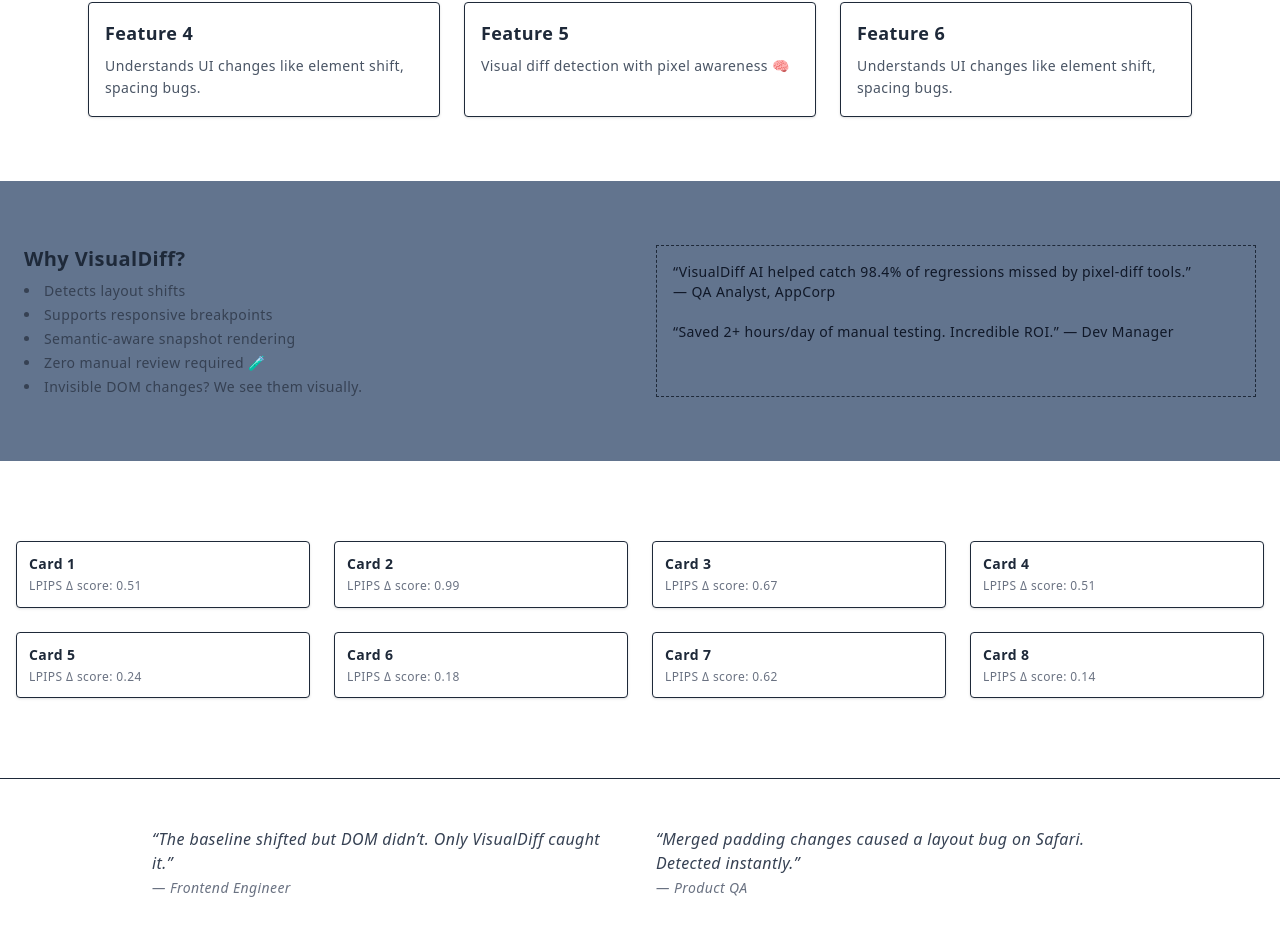
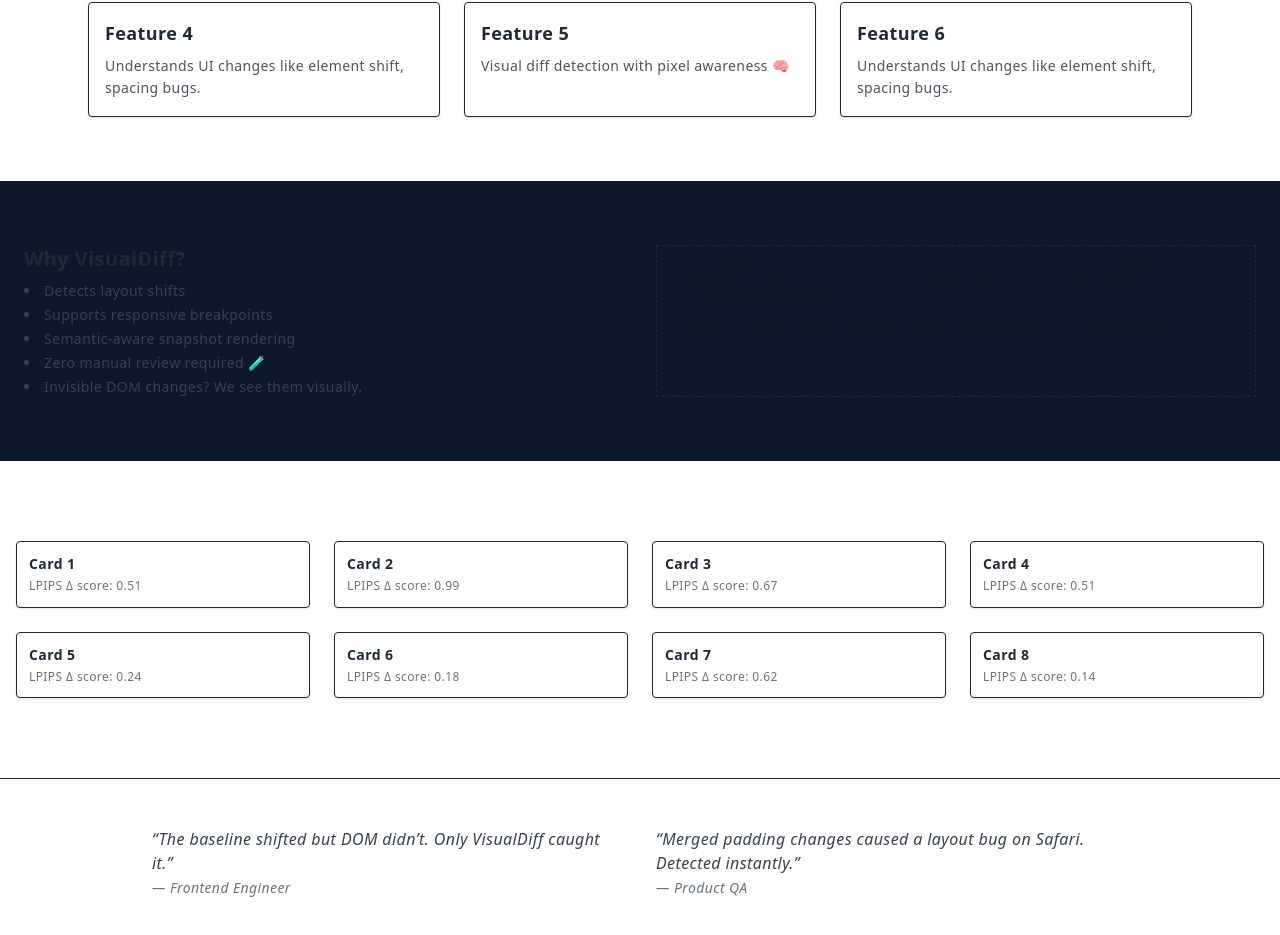
Before and after one commit to Shenile/vt-ai, a React (Vite) app in the folder vt-ai-fe/: page / in a window 1280 px wide. Shown: the part 878-1813 px from the top of the page. Built offline with nearby package versions, Linux system fonts and the light colour scheme.

Commit message:
ui-change

```diff
--- a/vt-ai-fe/src/App.jsx
+++ b/vt-ai-fe/src/App.jsx
@@ -49,7 +49,7 @@
       </section>
 
       {/* Dense layout section */}
-      <section className="bg-slate-500 py-16 px-6">
+      <section className="bg-slate-900 py-16 px-6">
         <div className="grid grid-cols-1 md:grid-cols-2 gap-8">
           <div>
             <h4 className="text-xl font-semibold mb-2">Why VisualDiff?</h4>
```
Also changed, not shown: 1 other file (tests, documents, lock files or other folders).
